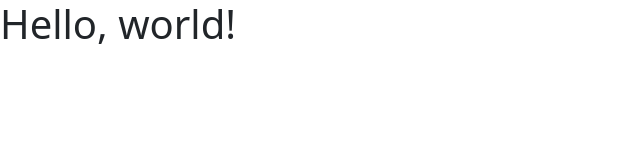
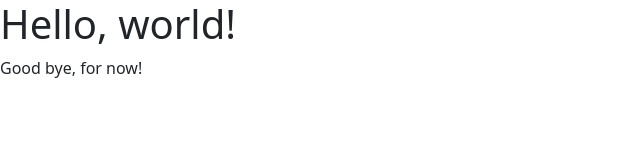
Before and after one commit to JebKlob6/first-repo, a plain HTML site: page index.html in a window 1280 px wide. Shown: the whole page, without its empty margins (0-640 px from the left). Drawn offline with nearby package versions, Linux system fonts and the light colour scheme.

Commit message:
added goodbye

```diff
--- a/index.html
+++ b/index.html
@@ -23,5 +23,7 @@
     <script src="https://cdn.jsdelivr.net/npm/@popperjs/core@2.10.2/dist/umd/popper.min.js" integrity="sha384-7+zCNj/IqJ95wo16oMtfsKbZ9ccEh31eOz1HGyDuCQ6wgnyJNSYdrPa03rtR1zdB" crossorigin="anonymous"></script>
     <script src="https://cdn.jsdelivr.net/npm/bootstrap@5.1.3/dist/js/bootstrap.min.js" integrity="sha384-QJHtvGhmr9XOIpI6YVutG+2QOK9T+ZnN4kzFN1RtK3zEFEIsxhlmWl5/YESvpZ13" crossorigin="anonymous"></script>
     -->
+
+    <p> Good bye, for now!</p>
   </body>
 </html>
```
